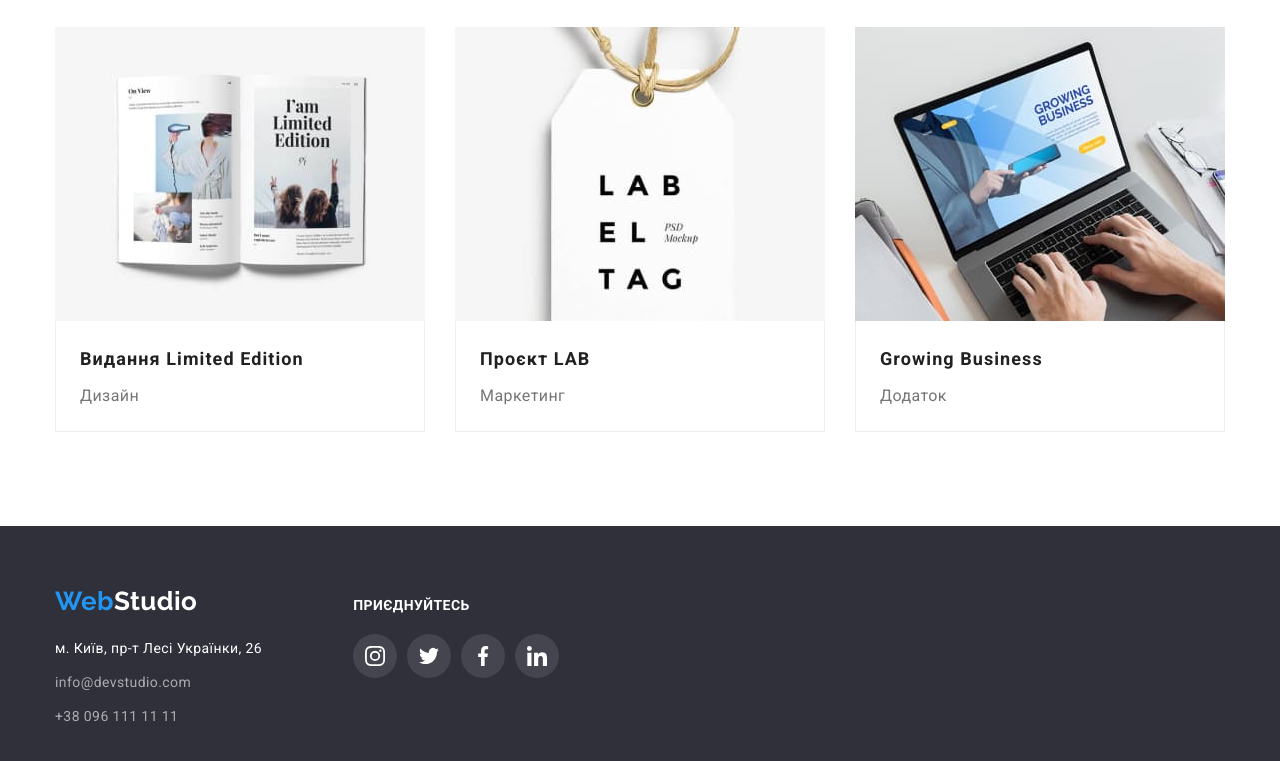
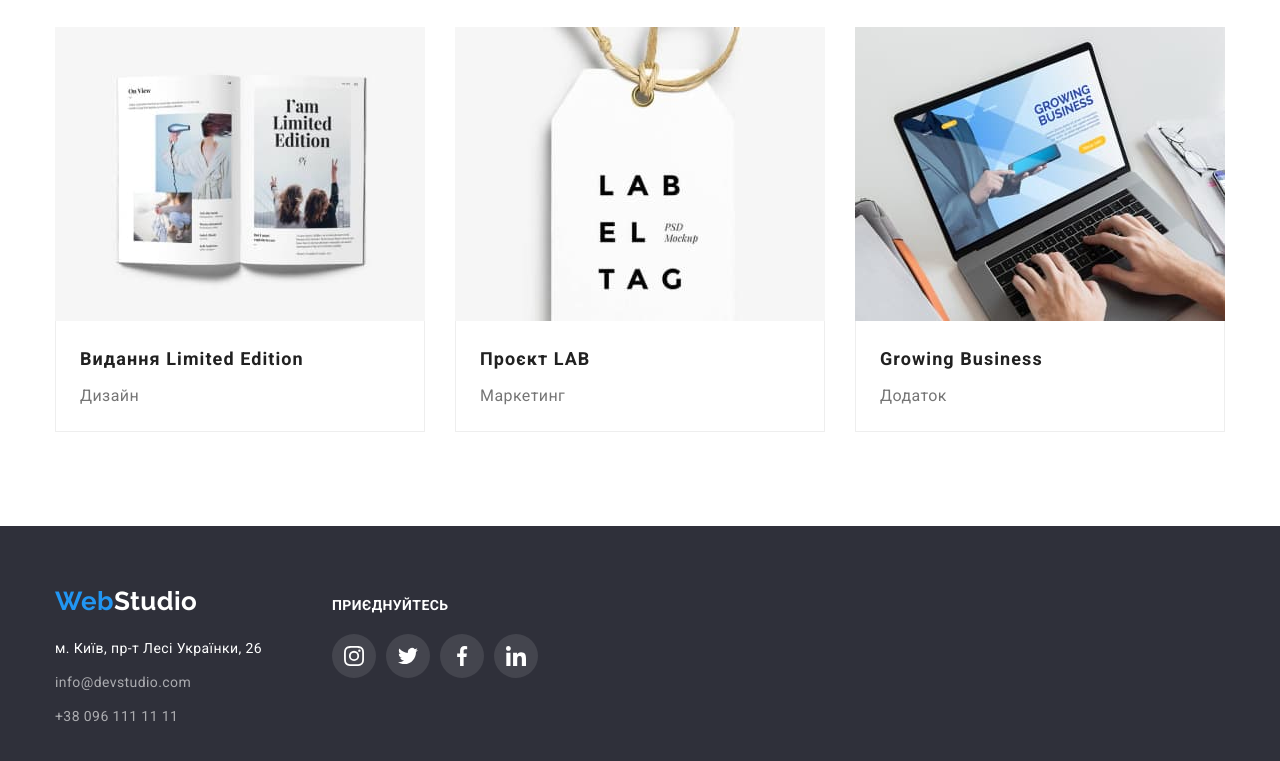
Before and after one commit to Yuriichuk-Olha/goit-markup-hw-05, a plain HTML site: page portfolio.html in a window 1280 px wide. Shown: the part 1106-1867 px from the top of the page. Drawn offline with nearby package versions, Linux system fonts and the light colour scheme.

Commit message:
changes in the footer

```diff
--- a/css/style.css
+++ b/css/style.css
@@ -510,8 +510,6 @@ img {
 .footer-logo {
     display: flex;
 
-    margin-right: 156px;
-
     font-family: "raleway";
     font-weight: 700;
     font-size: 26px;
@@ -524,14 +522,16 @@ img {
  .footer-address {
     font-style: normal;
     line-height: 1.71;
+    margin-top: 20px;
+
     transition: color 250ms cubic-bezier(0.4, 0, 0.2, 1);
     color:var(--primary-white-color);
  }
 
-.footer-title {
+
+.footer-list {
     margin-top: 20px;
 }
-
 .footer-contact {
     font-style: normal;
     line-height: 1.71;
@@ -598,7 +598,9 @@ img {
     display: flex;
     align-items: baseline;
 }
-
+.container-site {
+    margin-right: 70px;
+}
 .container-site.footer-link {
 
     display: flex;
```
